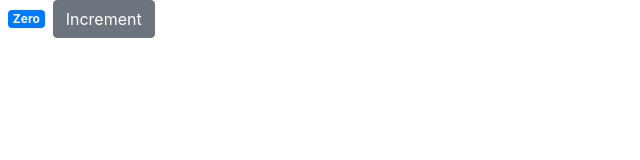
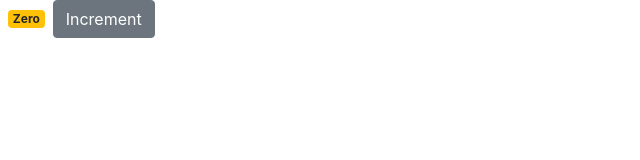
Before and after one commit to EvgenyMinin/React_Counters, a React (Create React App) app: page / in a window 1280 px wide. Shown: the top 160 px of the page, without its empty margins (0-640 px from the left). Built offline with nearby package versions, Linux system fonts and the light colour scheme.

Commit message:
динамический рендеринг класса

```diff
--- a/src/components/Counter.jsx
+++ b/src/components/Counter.jsx
@@ -10,22 +10,22 @@
         return count === 0 ? 'Zero' : count;
     }
 
+    getBadgeClasses() {
+        let classes = 'badge m-2 badge-';
+        classes += (this.state.count === 0) ? 'warning' : 'primary';
+        return classes;
+    }
+
     render() {
         return (
             <React.Fragment>
-                <span
-                    className='badge badge-primary m-2'
-                >
-                    { this.formatCount() }
-                </span>
-                <button
-                    className='btn btn-secondary'
-                >
-                    Increment
-                </button>
+                <span className={this.getBadgeClasses()}>{ this.formatCount() }</span>
+                <button className='btn btn-secondary'>Increment</button>
             </React.Fragment>
         );
     }
+
+
 }
 
 export default Counter;
```
